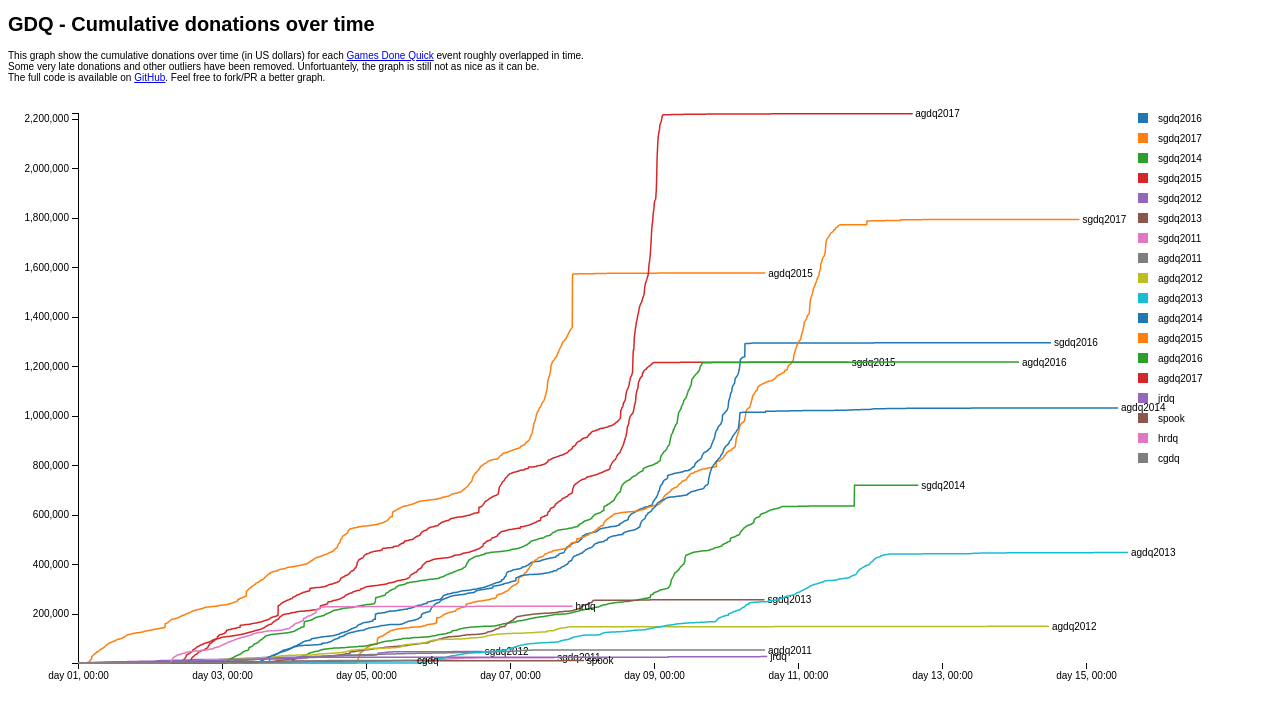
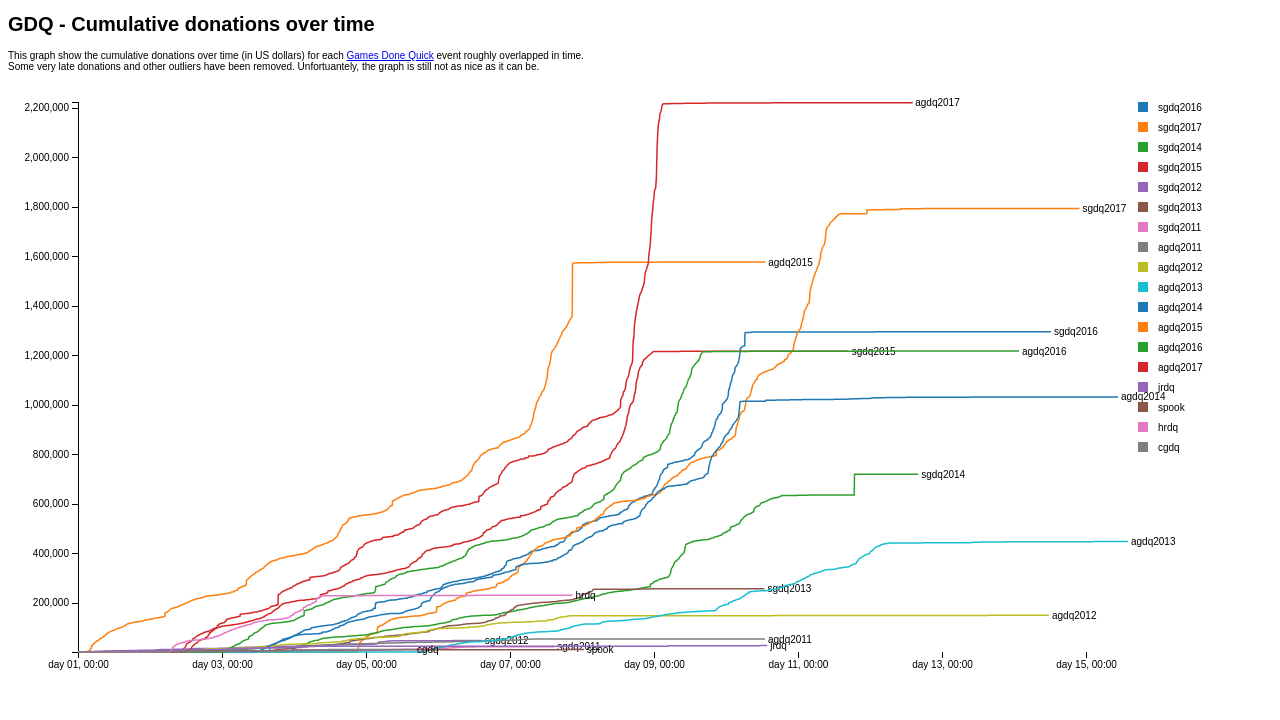
Before and after one commit to ZetaTwo/gdq-donation-scraper, a plain HTML site: page zetatwo.github.io/index.html in a window 1280 px wide. Drawn offline with nearby package versions, Linux system fonts and the light colour scheme.

Commit message:
GH page fix

```diff
--- a/zetatwo.github.io/index.html
+++ b/zetatwo.github.io/index.html
@@ -31,7 +31,7 @@
 <p>
   This graph show the cumulative donations over time (in US dollars) for each <a href="https://gamesdonequick.com" title="Games Done Quick">Games Done Quick</a> event roughly overlapped in time.<br>
   Some very late donations and other outliers have been removed. Unfortuantely, the graph is still not as nice as it can be.<br>
-  The full code is available on <a href="https://github.com/ZetaTwo/gdq-donation-scraper" title="GitHub - GDQ Donation Tracker Scraper">GitHub</a>. Feel free to fork/PR a better graph.
+  <!--The full code is available on <a href="https://github.com/ZetaTwo/gdq-donation-scraper" title="GitHub - GDQ Donation Tracker Scraper">GitHub</a>. Feel free to fork/PR a better graph.-->
 </p>
 
 <!-- load the d3.js library -->
```
